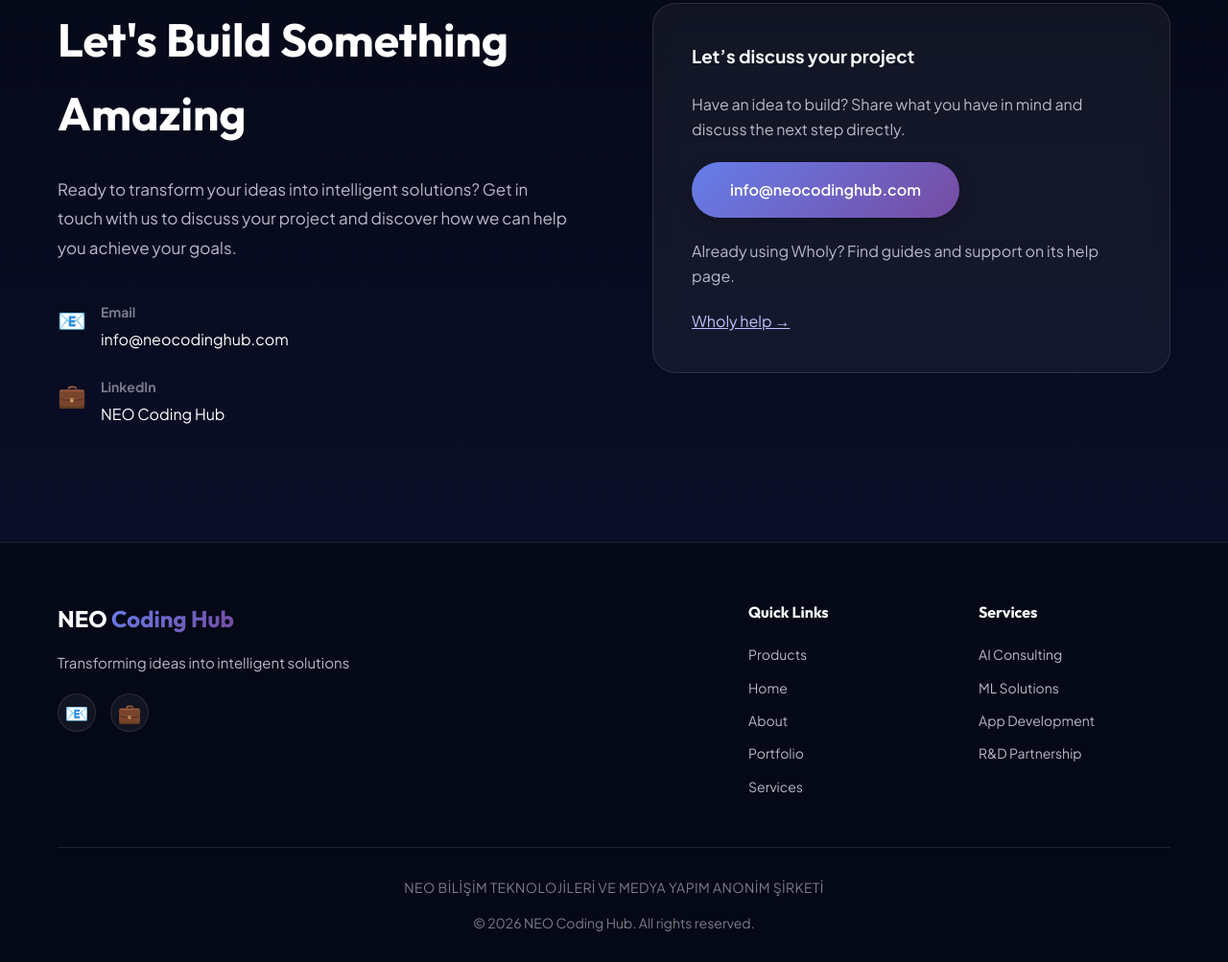
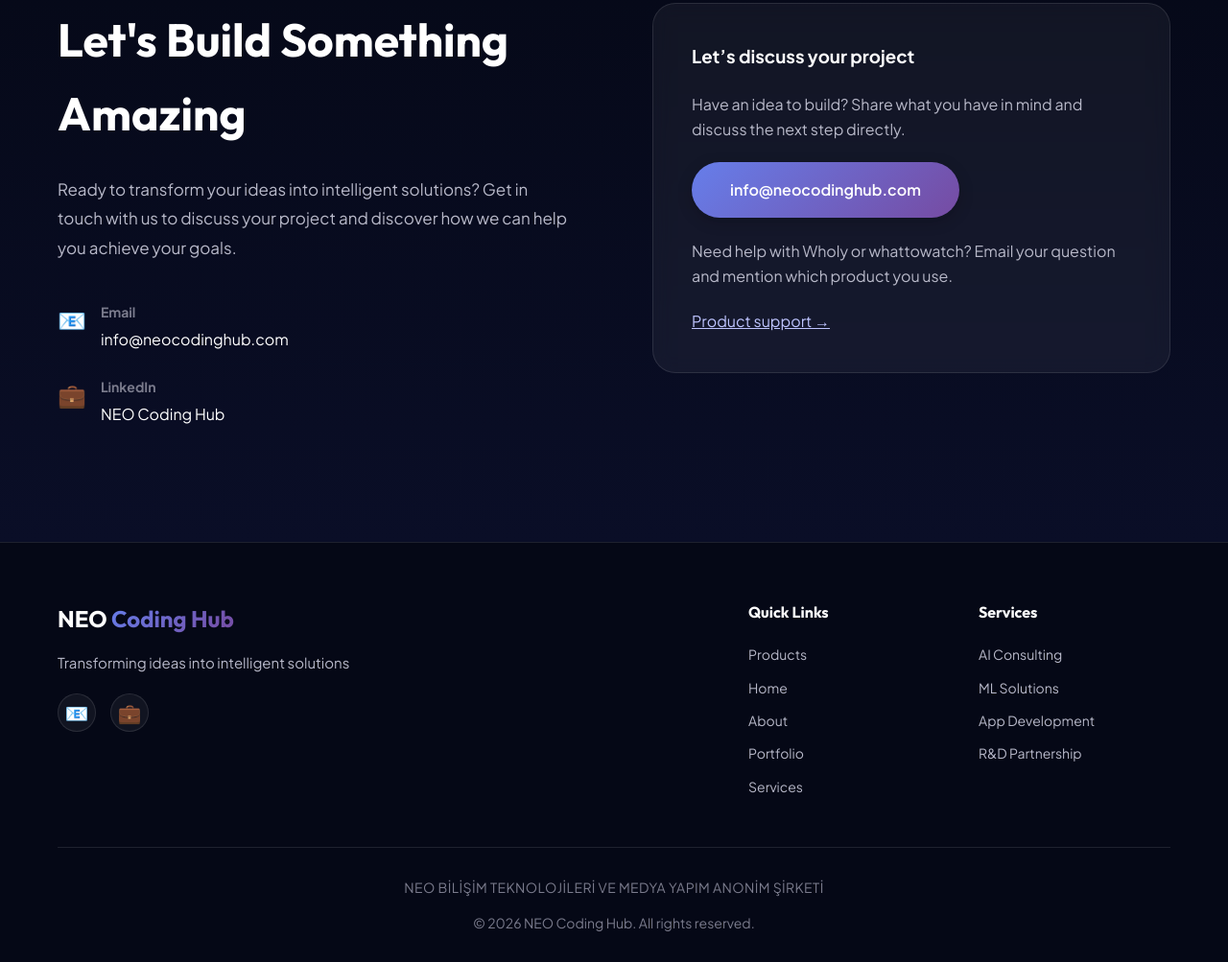
Before and after one commit to neslihan-na/neocodinghub, a plain HTML site: page index.html in a window 1280 px wide. Shown: the part 6064-7067 px from the top of the page at 96% size. Drawn offline with Linux system fonts and the light colour scheme.

Commit message:
Offer shared support for Wholy and whattowatch in contact section

```diff
--- a/index.html
+++ b/index.html
@@ -413,7 +413,7 @@
                         </div>
                     </div>
                 </div>
-                <div class="contact-form-wrapper contact-direct"><h3  data-en="Let’s discuss your project" data-tr="Aklınızdaki fikri konuşalım">Let’s discuss your project</h3><p  data-en="Have an idea to build? Share what you have in mind and discuss the next step directly." data-tr="Hayata geçirmek istediğiniz bir fikir mi var? Aklınızdakini paylaşın, sonraki adımı doğrudan konuşalım.">Have an idea to build? Share what you have in mind and discuss the next step directly.</p><a class="btn btn-primary" href="mailto:info@neocodinghub.com">info@neocodinghub.com</a><p  data-en="Already using Wholy? Find guides and support on its help page." data-tr="Wholy kullanıyor musunuz? Rehber ve destek bilgilerine yardım sayfasından ulaşabilirsiniz.">Already using Wholy? Find guides and support on its help page.</p><a href="https://wholy.neocodinghub.com/help" data-en="Wholy help →" data-tr="Wholy yardım →">Wholy help →</a></div>
+                <div class="contact-form-wrapper contact-direct"><h3  data-en="Let’s discuss your project" data-tr="Aklınızdaki fikri konuşalım">Let’s discuss your project</h3><p  data-en="Have an idea to build? Share what you have in mind and discuss the next step directly." data-tr="Hayata geçirmek istediğiniz bir fikir mi var? Aklınızdakini paylaşın, sonraki adımı doğrudan konuşalım.">Have an idea to build? Share what you have in mind and discuss the next step directly.</p><a class="btn btn-primary" href="mailto:info@neocodinghub.com">info@neocodinghub.com</a><p data-en="Need help with Wholy or whattowatch? Email your question and mention which product you use." data-tr="Wholy veya whattowatch için desteğe mi ihtiyacınız var? Sorunuzu ve kullandığınız ürünün adını e-postayla paylaşın.">Need help with Wholy or whattowatch? Email your question and mention which product you use.</p><a href="mailto:info@neocodinghub.com?subject=Product%20support" data-en="Product support →" data-tr="Ürün desteği →">Product support →</a></div>
             </div>
         </div>
     </section>
```
